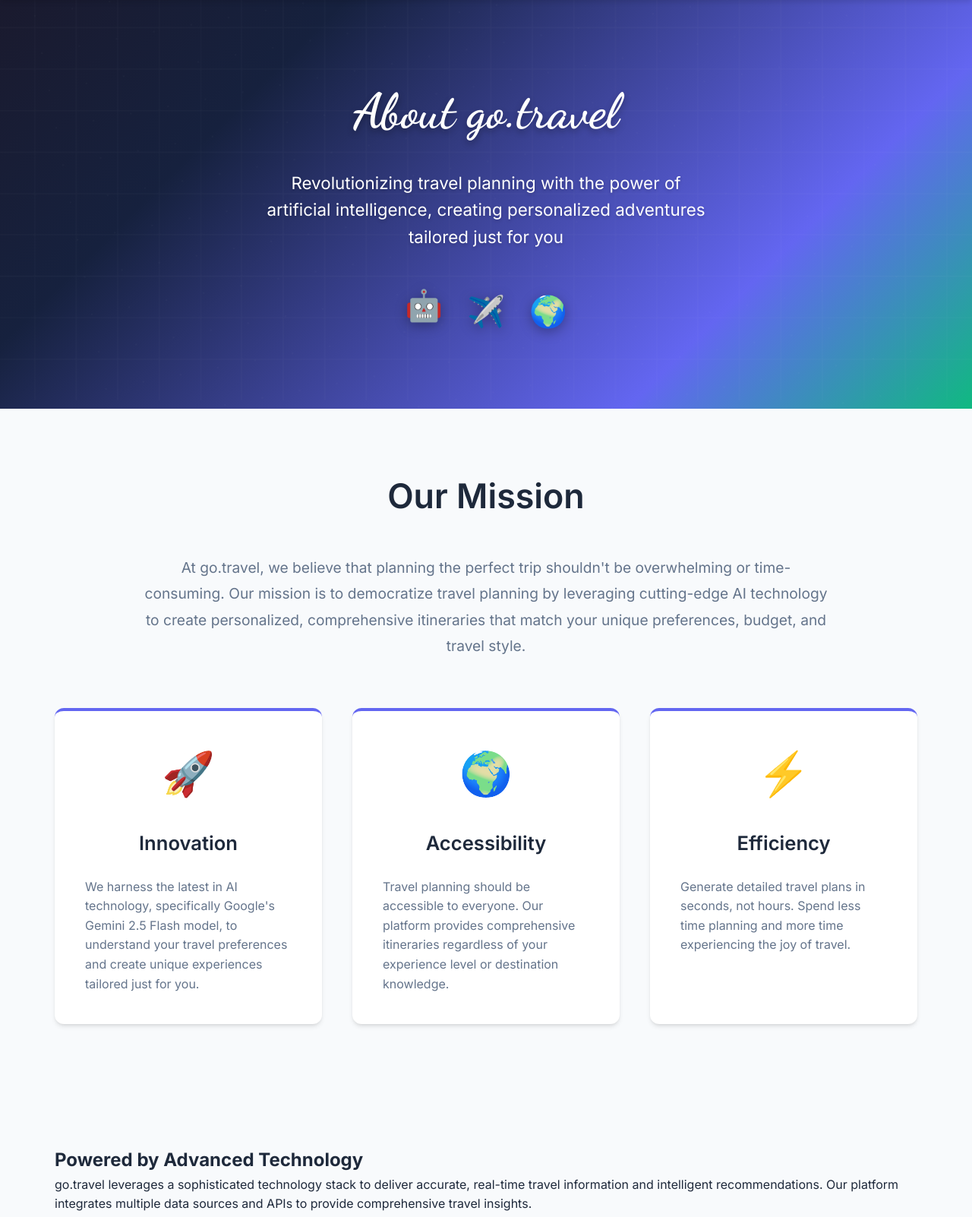
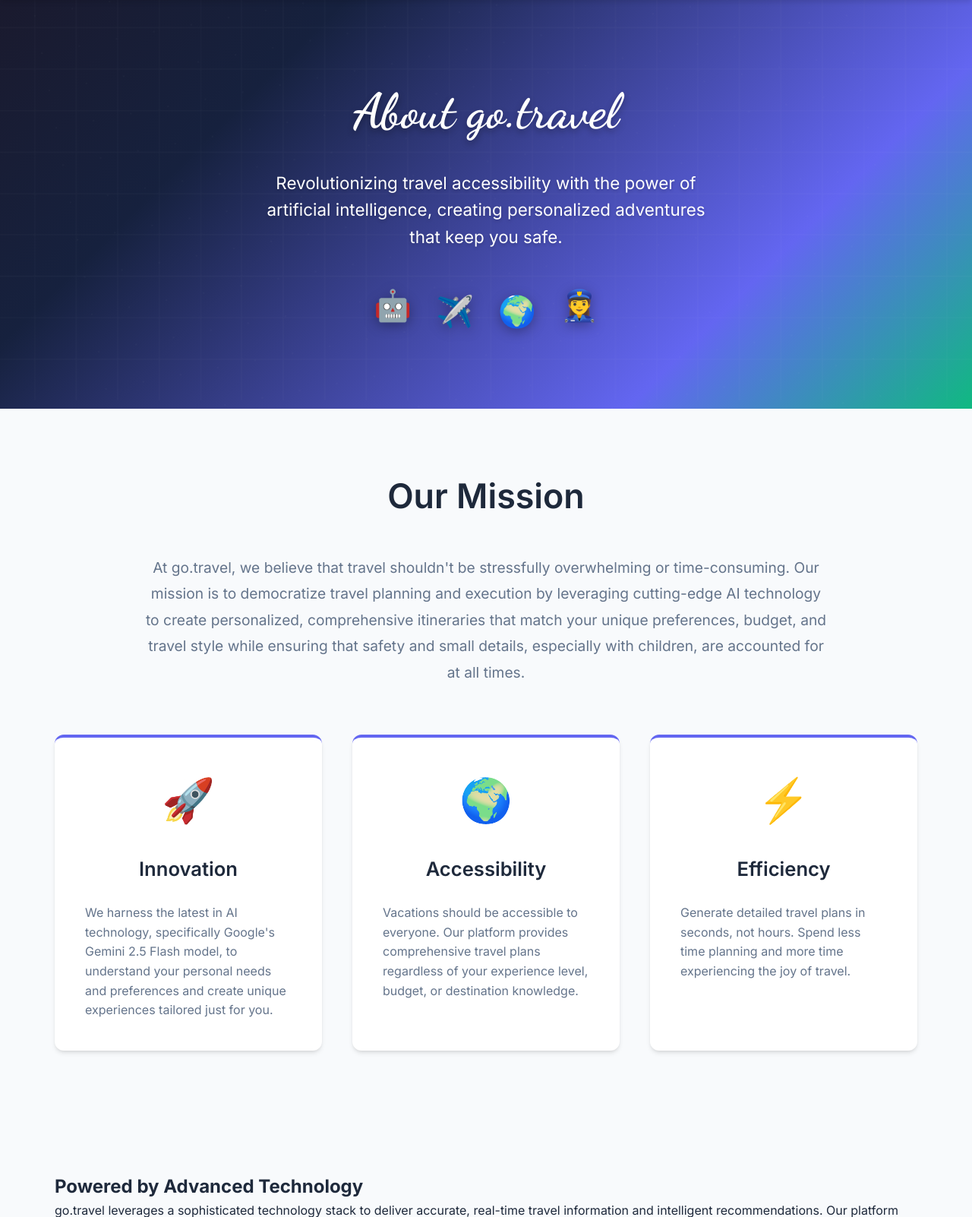
Before and after one commit to GoTravelCac/go.travel, a Flask app: page /about in a window 1280 px wide. Shown: the part 84-1686 px from the top of the page at 76% size. Run offline with Flask 3, Linux system fonts and the light colour scheme; some libraries are stand-ins or nearby versions.

Commit message:
🔍 Improve SEO for better Google Cloud performance and search visibility

```diff
--- a/templates/about.html
+++ b/templates/about.html
@@ -1,7 +1,7 @@
 {% extends "base.html" %}
 
 {% block title %}About go.travel - AI-Powered Travel Planning{% endblock %}
-{% block description %}Learn about go.travel's mission to revolutionize travel planning with AI technology. Discover our features, technology stack, and commitment to personalized travel experiences.{% endblock %}
+{% block description %}Learn about go.travel's mission to revolutionize travel accessibility with AI powered planning and safety management. Try out our features, technology stack, and see our commitment to making travel easy for all.{% endblock %}
 
 {% block styles %}
 /* About Page Styles */
@@ -572,11 +572,12 @@
     <div class="container">
         <div class="about-header-content">
             <h1>About go.travel</h1>
-            <p>Revolutionizing travel planning with the power of artificial intelligence, creating personalized adventures tailored just for you</p>
+            <p>Revolutionizing travel accessibility with the power of artificial intelligence, creating personalized adventures that keep you safe.</p>
             <div class="about-header-icons">
                 <div class="header-icon">🤖</div>
                 <div class="header-icon">✈️</div>
                 <div class="header-icon">🌍</div>
+                <div class="header-icon">👮‍♀️</div>
             </div>
         </div>
     </div>
@@ -589,26 +590,26 @@
         <div class="container">
             <h2>Our Mission</h2>
             <p>
-                At go.travel, we believe that planning the perfect trip shouldn't be overwhelming or time-consuming.
-                Our mission is to democratize travel planning by leveraging cutting-edge AI technology to create
-                personalized, comprehensive itineraries that match your unique preferences, budget, and travel style.
+                At go.travel, we believe that travel shouldn't be stressfully overwhelming or time-consuming.
+                Our mission is to democratize travel planning and execution by leveraging cutting-edge AI technology to create
+                personalized, comprehensive itineraries that match your unique preferences, budget, and travel style while ensuring that safety and small details, especially with children, are accounted for at all times.
             </p>
 
             <div class="mission-grid">
                 <div class="mission-card">
                     <div class="mission-icon">🚀</div>
                     <h3>Innovation</h3>
-                    <p>We harness the latest in AI technology, specifically Google's Gemini 2.5 Flash model, to understand your travel preferences and create unique experiences tailored just for you.</p>
+                    <p>We harness the latest in AI technology, specifically Google's Gemini 2.5 Flash model, to understand your personal needs and preferences and create unique experiences tailored just for you.</p>
                 </div>
                 <div class="mission-card">
                     <div class="mission-icon">🌍</div>
                     <h3>Accessibility</h3>
-                    <p>Travel planning should be accessible to everyone. Our platform provides comprehensive itineraries regardless of your experience level or destination knowledge.</p>
+                    <p>Vacations should be accessible to everyone. Our platform provides comprehensive travel plans regardless of your experience level, budget, or destination knowledge.</p>
                 </div>
                 <div class="mission-card">
                     <div class="mission-icon">⚡</div>
                     <h3>Efficiency</h3>
-                    <p>Generate detailed travel plans in seconds, not hours. Spend less time planning and more time experiencing the joy of travel.</p>
+                    <p>Generate detailed travel plans in seconds, not hours. Spend less time planning and more time experiencing the joy of travel.</tress-free>
                 </div>
             </div>
         </div>
@@ -670,15 +671,14 @@
         <div class="container">
             <h2>Comprehensive Features</h2>
             <p>
-                Our platform offers a complete suite of travel planning tools designed to make your trip planning
-                experience seamless and enjoyable.
+                Our platform offers a complete suite of travel planning tools designed to make your dream trip come to life in no time!
             </p>
 
             <div class="features-showcase-grid">
                 <div class="feature-showcase">
                     <div class="feature-showcase-icon">🎯</div>
                     <h3>Comprehensive Planning</h3>
-                    <p>AI-generated travel plans with detailed preferences for every aspect of your journey.</p>
+                    <p>AI-generated travel plans with detailed preferences and safety tips for every aspect of your journey.</p>
                     <ul class="feature-list">
                         <li>Lodging preferences (hotels, Airbnb, hostels)</li>
                         <li>Transportation options (air, ground, rail, local)</li>
@@ -702,7 +702,7 @@
                 <div class="feature-showcase">
                     <div class="feature-showcase-icon">📱</div>
                     <h3>Smart Management</h3>
-                    <p>Comprehensive tools to refine, share, and manage your travel itineraries.</p>
+                    <p>Comprehensive tools to refine, share, and manage your travel plans.</p>
                     <ul class="feature-list">
                         <li>AI-powered refinement</li>
                         <li>Easy sharing options</li>
@@ -718,7 +718,7 @@
     <section class="stats-section">
         <div class="container">
             <h2>Built for Travelers</h2>
-            <p>Our platform is designed with real travelers in mind, focusing on accuracy, speed, and user experience.</p>
+            <p>Our platform is designed with real individuals in mind, focusing on accessiblity, accuracy, speed, and user experience.</p>
 
             <div class="stats-grid">
                 <div class="stat-item">
@@ -748,7 +748,7 @@
                 <h2>Ready to Plan Your Next Adventure?</h2>
                 <p>
                     Join thousands of travelers who have discovered the power of AI-assisted trip planning.
-                    Create your first personalized itinerary today and experience the future of travel planning.
+                    Create your first personalized plan today and experience your future as a traveller!
                 </p>
                 <a href="/planner" class="cta-button">Start Planning Now</a>
             </div>
--- a/templates/base.html
+++ b/templates/base.html
@@ -4,10 +4,10 @@
 <head>
     <meta charset="UTF-8">
     <meta name="viewport" content="width=device-width, initial-scale=1.0">
-    <title>{% block title %}go.travel - AI-Powered Travel Itinerary Generator{% endblock %}</title>
+    <title>{% block title %}go.travel - AI-Powered Travel Assistant{% endblock %}</title>
 
     <!-- Meta Tags for SEO and Social -->
-    <meta name="description" content="{% block description %}Create personalized travel itineraries instantly with AI. Real-time weather, interactive maps, and smart recommendations for your perfect trip.{% endblock %}">
+    <meta name="description" content="{% block description %}Create personalized and detailed travel itineraries that accomodate to your needs and preferences. With real-time weather, interactive maps, and recommendations, you'll have the best trip possible!.{% endblock %}">
     <meta name="keywords" content="travel itinerary, AI travel planner, trip planner, travel guide, vacation planner">
     <meta name="author" content="go.travel">
     <meta name="robots" content="index, follow">
@@ -15,15 +15,15 @@
     <!-- Open Graph / Facebook -->
     <meta property="og:type" content="website">
     <meta property="og:url" content="https://gotravel.com/">
-    <meta property="og:title" content="{% block og_title %}go.travel - AI Travel Itinerary Generator{% endblock %}">
-    <meta property="og:description" content="{% block og_description %}Create personalized travel itineraries instantly with AI{% endblock %}">
+    <meta property="og:title" content="{% block og_title %}go.travel - AI Travel Assistant{% endblock %}">
+    <meta property="og:description" content="{% block og_description %}Plan your next trip with AI, don't worry about anything but the pictures and fun you'll have!{% endblock %}">
     <meta property="og:image" content="/gotravel.png">
 
     <!-- Twitter -->
     <meta property="twitter:card" content="summary_large_image">
     <meta property="twitter:url" content="https://gotravel.com/">
-    <meta property="twitter:title" content="{% block twitter_title %}go.travel - AI Travel Itinerary Generator{% endblock %}">
-    <meta property="twitter:description" content="{% block twitter_description %}Create personalized travel itineraries instantly with AI{% endblock %}">
+    <meta property="twitter:title" content="{% block twitter_title %}go.travel - AI Travel Assistant{% endblock %}">
+    <meta property="twitter:description" content="{% block twitter_description %}Plan your next trip with AI, don't worry about anything but the pictures and fun you'll have!{% endblock %}">
     <meta property="twitter:image" content="/gotravel.png">
 
     <!-- Favicon -->
@@ -452,8 +452,7 @@
                         <img src="/gotravel.png" alt="go.travel logo" style="height: 2rem; width: auto; border-radius: 6px;">
                         <h4 style="margin: 0;">go.travel</h4>
                     </div>
-                    <p>AI-powered travel planning made simple. Create personalized itineraries with real-time data and smart recommendations.</p>
-
+                    <p>Travel made simple and accessible. Create personalized itineraries to accomodate to your needs, budget, and schedule.</p>
                     <!-- Social Media Buttons -->
                     <div class="social-buttons" style="margin-top: 1.5rem;">
                         <h4 style="margin-bottom: 0.75rem; color: var(--primary-color);">Follow Us</h4>
@@ -485,15 +484,15 @@
                 <div class="footer-section">
                     <h4>Features</h4>
                     <ul>
-                        <li>🤖 AI-Powered Planning</li>
-                        <li>🗺️ Interactive Maps</li>
-                        <li>🌐 Real-time Weather</li>
-                        <li>📱 Mobile Friendly</li>
+                        <li>AI-Powered Planning</li>
+                        <li>Safety Alerts</li>
+                        <li>Interactive Maps</li>
+                        <li>Real-time Weather</li>
                     </ul>
                 </div>
             </div>
             <div class="footer-bottom">
-                <p>&copy; 2025 go.travel - Powered by AI Technology | Made with ❤️ for travelers | By Nandish and Snehi</p>
+                <p>&copy; 2025 go.travel - Made with 💗 for everyone | By Nandish and Snehi</p>
             </div>
         </div>
     </footer>
```
Also changed, not shown: commands.txt (added).
